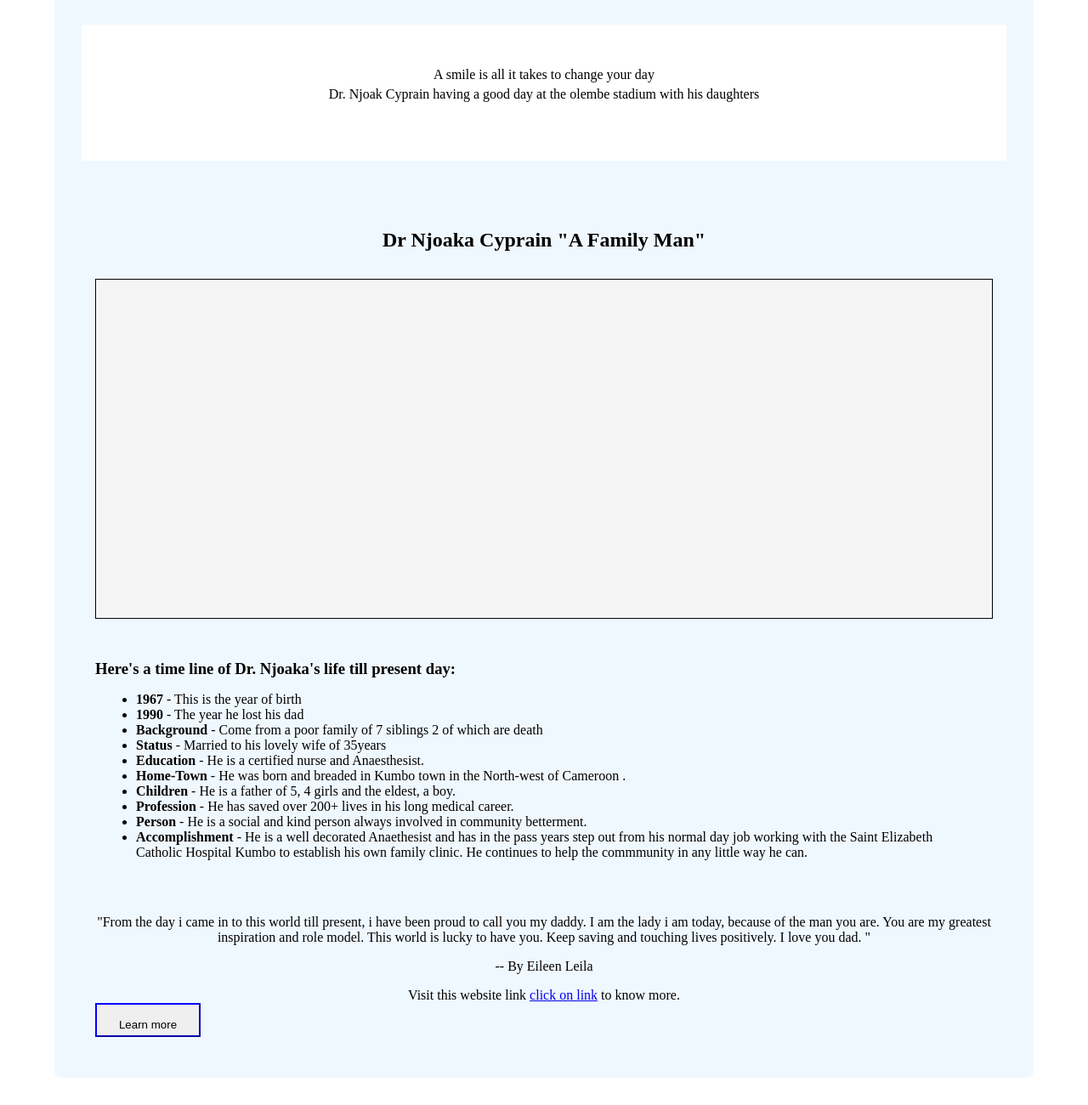
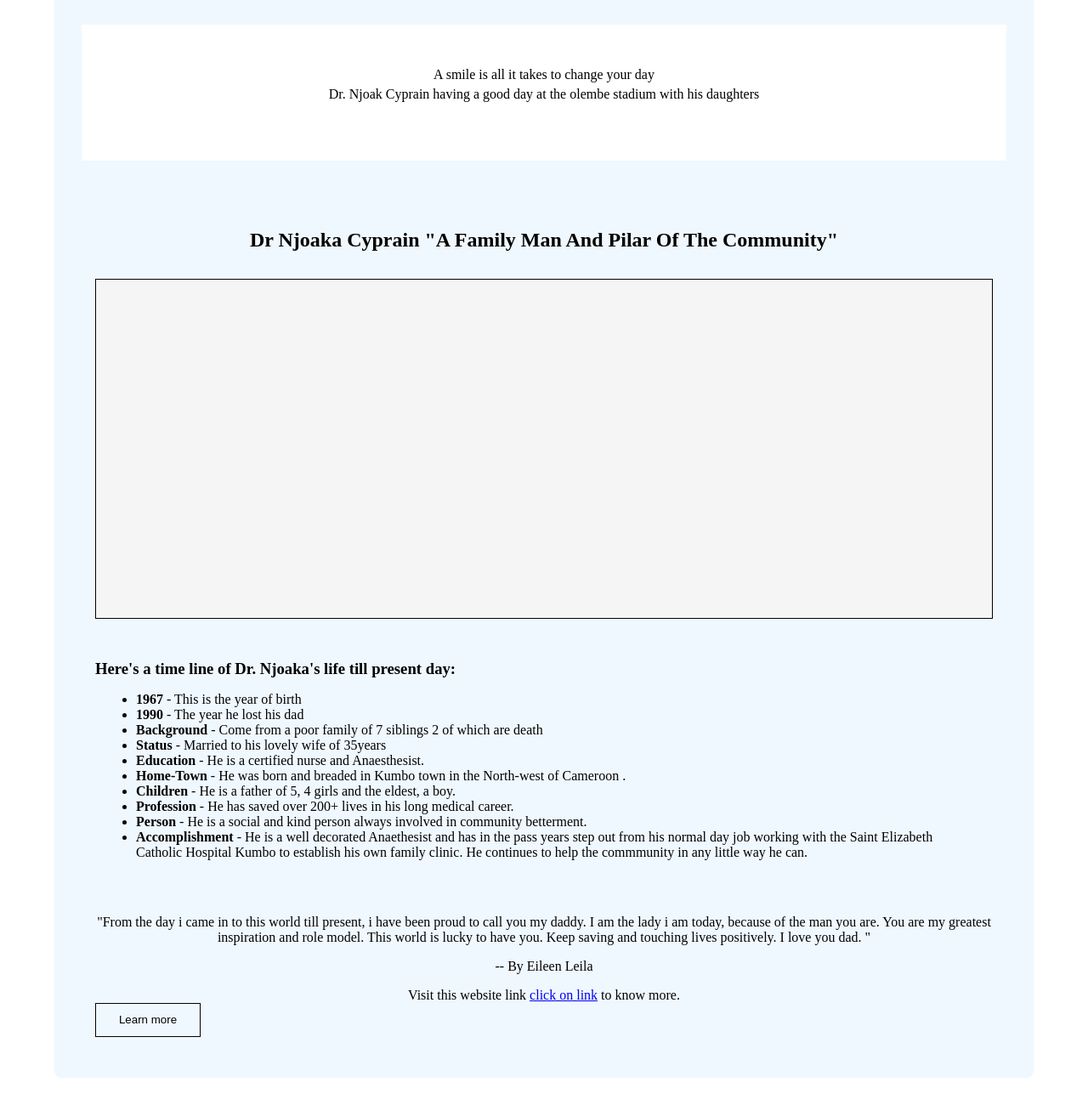
Before and after one commit to Mbiydzenyuy3/tribute-page, a plain HTML site: page index.html in a window 1280 px wide. Shown: the part 141-1441 px from the top of the page at 85% size. Drawn offline with Linux system fonts and the light colour scheme.

Commit message:
adding changes to my H2 heading

```diff
--- a/css/main.css
+++ b/css/main.css
@@ -109,6 +109,8 @@ aside {
 button {
   width: 124px;
   height: 40px;
-  border-color: blue;
-  padding: 1rem;
+  background-color: transparent;
+  border: none;
+  color: black;
+  border: 1px solid black;
 }
--- a/index.html
+++ b/index.html
@@ -23,7 +23,7 @@
       <h2></h2>
 
       <div id="gallery">
-        <h2>Dr Njoaka Cyprain "A Family Man"</h2>
+        <h2>Dr Njoaka Cyprain "A Family Man And Pilar Of The Community"</h2>
 
         <figure class="gallery">
           <div class="img">
@@ -104,7 +104,7 @@
           <a href="https://www.facebook.com/rebasecodecamp/">click on link</a>
           to know more.
         </div>
-        <button>Learn more</button>
+        <a href=""><button>Learn more</button></a>
       </div>
     </div>
   </body>
```
